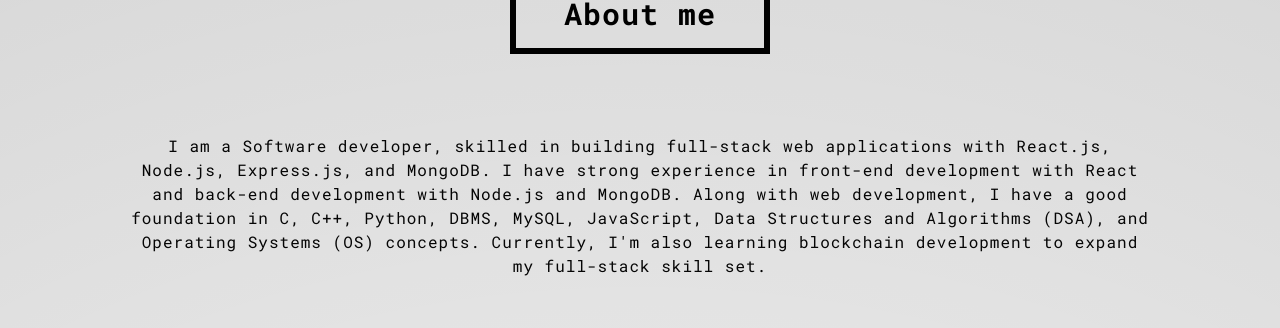
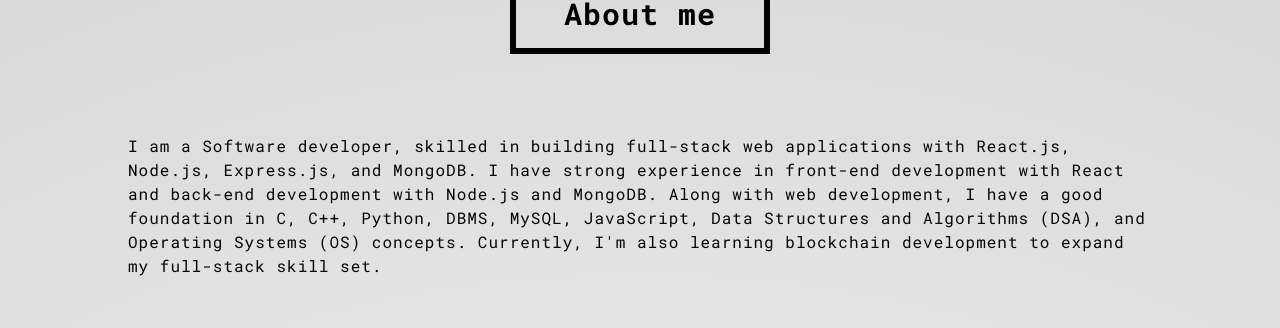
Before and after one commit to roshansu/portfollio, a React (Vite) app: page / in a window 1280 px wide. Shown: the part 954-1282 px from the top of the page. Built offline with nearby package versions, Linux system fonts and the light colour scheme.

Commit message:
Update About.jsx

```diff
--- a/src/component/About.jsx
+++ b/src/component/About.jsx
@@ -22,7 +22,7 @@
     <div style={{background:"radial-gradient(circle,rgba(0, 0, 0, 0) 0%, rgba(1, 1, 1, 0.16) 100%)"}}
     className=' flex items-center justify-center flex-col gap-20 p-2 lg:p-32'>
         <div className='lg:px-12 px-6 w-fit lg:text-3xl text-xl font-bold lg:py-4 py-3 border-6 border-black'>About me</div>
-      <p className='text-[#050505] text-center '>
+      <p className='text-[#050505] text-start '>
         I am a Software developer, skilled in building full-stack web applications with React.js, Node.js, Express.js, and MongoDB.
         I have strong experience in front-end development with React and back-end development with Node.js and MongoDB.
         Along with web development, I have a good foundation in C, C++, Python, DBMS, MySQL, JavaScript, Data Structures and Algorithms (DSA), and Operating Systems (OS) concepts.
```
